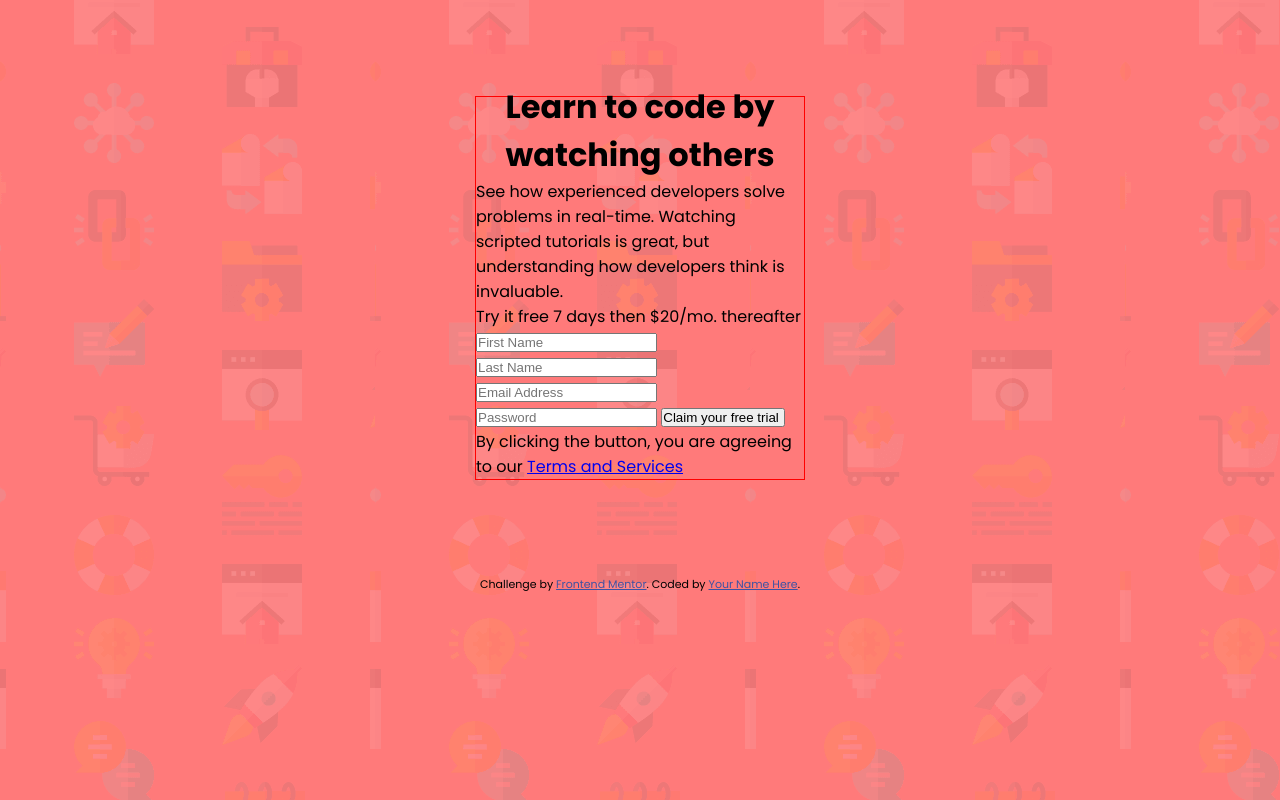
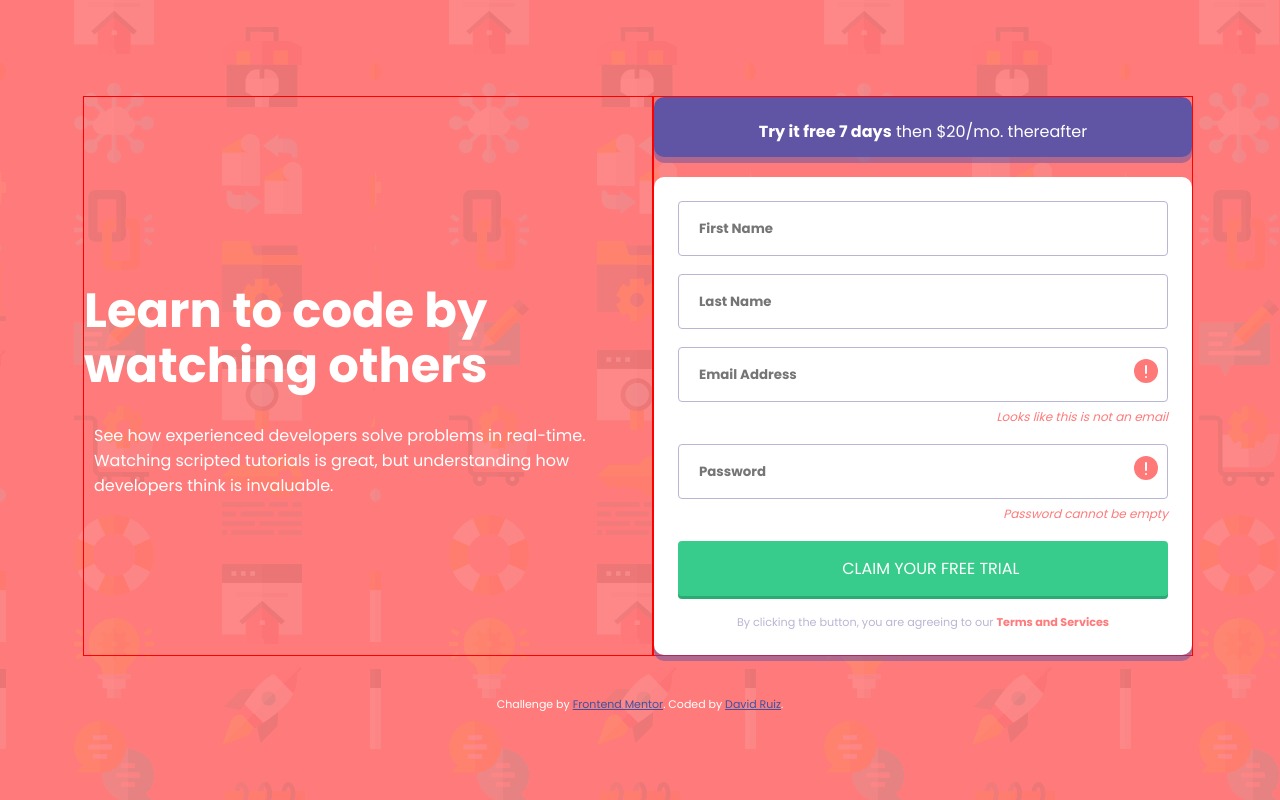
Before and after one commit to CodinGitHub/Challenge-12-intro-component-with-signup-form, a plain HTML site: page index.html in a window 1280 px wide. Drawn offline with Linux system fonts and the light colour scheme.

Commit message:
error handling

```diff
--- a/index.html
+++ b/index.html
@@ -10,28 +10,55 @@
 <body>
 
   <div class="main-container">
+    <section>
       <h1>Learn to code by watching others</h1>
-    <p>See how experienced developers solve problems in real-time. Watching scripted tutorials is great,
+      <p class="description">See how experienced developers solve problems in real-time. Watching scripted tutorials is great,
         but understanding how developers think is invaluable. </p>
-    <div class="offer">Try it free 7 days then $20/mo. thereafter</div>
+    </section>
+
+    <section>
+      <div class="offer"><span>Try it free 7 days</span> then $20/mo. thereafter</div>
       <div class="form-container">
         <form action="">
-        <input id="first-name" type="text" placeholder="First Name">
-        <input id="last-name" type="text" placeholder="Last Name">
-        <input id="email-address" type="email" placeholder="Email Address">
+
+          <div class="firstName-container">
+            <input id="firstName" type="text" placeholder="First Name">
+            <!-- <img class="icon-error" src="./images/icon-error.svg" alt="">
+            <p class="error">First Name cannot be empty</p> -->
+          </div>
+
+          <div class="lastName-container">
+            <input id="lastName" type="text" placeholder="Last Name">
+            <!-- <img class="icon-error" src="./images/icon-error.svg" alt="">
+            <p class="error">Last Name cannot be empty</p> -->
+          </div>
+
+          <div class="email-container">
+            <input id="emailAddress" type="email" placeholder="Email Address">
+            <img class="icon-error" src="./images/icon-error.svg" alt="">
+            <p class="error">Looks like this is not an email</p>
+          </div>
+
+          <div class="pass-container">
             <input id="password" type="password" placeholder="Password">
-        <input type="button" value="Claim your free trial ">
+            <img class="icon-error" src="./images/icon-error.svg" alt="">
+            <p class="error">Password cannot be empty</p>
+          </div>
+
+          <input id="button" type="submit" value="Claim your free trial ">
+
         </form>
-
-      <p>By clicking the button, you are agreeing to our <a href="#">Terms and Services</a></p>
+        <p class="terms">By clicking the button, you are agreeing to our <a href="#">Terms and Services</a></p>
       </div>
+    </section>
   </div>
 
   <footer>
     <p class="attribution">
       Challenge by <a href="https://www.frontendmentor.io?ref=challenge" target="_blank">Frontend Mentor</a>.
-      Coded by <a href="#">Your Name Here</a>.
+      Coded by <a href="https://www.youtube.com/CodingTube" target="_blank">David Ruiz</a>.
     </p>
   </footer>
+  <script src="./main.js"></script>
 </body>
 </html>
--- /dev/null
+++ b/main.js
@@ -0,0 +1,48 @@
+const firstNameElement = document.getElementById('firstName');
+const lastNameElement = document.getElementById('lastName');
+const emailElement = document.getElementById('emailAddress');
+const passElement = document.getElementById('password');
+
+const firstNameContainer = document.querySelector('.firstName-container');
+const lastNameContainer = document.querySelector('.lastName-container');
+const emailContainer = document.getElementsByClassName('email-container');
+const passNameContainer = document.getElementsByClassName('pass-container');
+
+console.log(firstNameContainer)
+
+button.addEventListener('click', (event)=>{
+    event.preventDefault();
+    validateEmpty(firstNameElement.value, firstNameElement, firstNameContainer, 'First Name');
+    validateEmpty(lastNameElement.value, lastNameElement, lastNameContainer, 'Last Name');
+    validateEmail(emailElement.value, emailElement);
+    validatePassword(passElement.value, passElement);
+});
+
+function validateEmpty(value, div, container, nameInput){
+    if (value.length == 0){
+        div.style.border = ' 1px solid red'
+        container.innerHTML += '';
+        container.innerHTML += `<img class="icon-error" src="./images/icon-error.svg" alt="">
+                      <p class="error">${nameInput} cannot be empty</p>`
+    }else{
+        div.style.border = ' 1px solid hsl(246, 25%, 77%)'
+    }
+}
+
+function validateEmail(email, div){
+    let regExp = /[a-z0-9!#$%&'*+/=?^_`{|}~-]+(?:\.[a-z0-9!#$%&'*+/=?^_`{|}~-]+)*@(?:[a-z0-9](?:[a-z0-9-]*[a-z0-9])?\.)+[a-z0-9](?:[a-z0-9-]*[a-z0-9])?/g;
+    if(regExp.test(email)){
+        div.style.border = ' 1px solid hsl(246, 25%, 77%)'
+    }else{
+        div.style.border = ' 1px solid red'
+    }
+}
+
+function validatePassword(pass, div){
+    let regExp = /((?=.*\d)(?=.*[a-z])(?=.*[A-Z])(?=.*[\W]).{8,64})/g;
+    if(regExp.test(pass)){
+        div.style.border = ' 1px solid hsl(246, 25%, 77%)'
+    }else{
+        div.style.border = ' 1px solid red'
+    }
+}
--- a/styles.css
+++ b/styles.css
@@ -7,29 +7,142 @@
 :root{
     --Red: hsl(0, 100%, 74%) ;
     --Green: hsl(154, 59%, 51%);
+    --Green-Shadow: hsl(154, 59%, 42%);
     --Blue: hsl(248, 32%, 49%);
+    --Blue-Shadow: hsla(248, 32%, 49%, 0.50);
     --Dark-Blue: hsl(249, 10%, 26%);
     --Grayish-Blue: hsl(246, 25%, 77%);
+    --White: #fff;
 }
 body{
     font-family: 'Poppins', sans-serif;
+    color: var(--White);
     background-color: var(--Red);
     background-image: url(./images/bg-intro-mobile.png);
 }
 .main-container{
-    margin: 96px auto;
-    border: 1px solid red;
+    margin: 96px auto 40px;
     width: 330px;
 }
 h1{
-    /* border: 1px solid black; */
-    margin-top: -14px;
+    width: 235px;
+    margin: -14px auto 16px;
+    font-size: 1.7em;
+    line-height: 38px;
+}
+.description{
     text-align: center;
+    margin: 0 10px 68px;
+}
+.offer{
+    background-color: var(--Blue);
+    width: 330px;
+    height: 90px;
+    padding: 22px 75px;
+    text-align: center;
+    border-radius: 10px;
+    font-weight: 400;
+    box-shadow: 0 6px 0 var(--Blue-Shadow);
+    margin-bottom: 20px;
+}
+.offer span{
+    font-weight: 700;
+}
+.form-container{
+    background-color: var(--White);
+    border-radius: 10px;
+    padding: 24px;
+    box-shadow: 0 6px 0 var(--Blue-Shadow);
+}
+input{
+    width: 100%;
+    height: 55px;
+    margin-bottom: 18px;
+    border-radius: 4px;
+    border: 1px solid var(--Grayish-Blue);
+    padding-left: 20px;
+    font-weight: 700;
+    font-family: 'Poppins', sans-serif;
+    outline: none;
+}
+input[type="submit"]{
+    background-color: var(--Green);
+    color: var(--White);
+    text-transform: uppercase;
+    font-size: 1em;
+    font-weight: 400;
+    border: none;
+    box-shadow: 0 3px 0 var(--Green-Shadow);
+}
+input[type="submit"]:hover{
+    cursor: pointer;
+}
+
+.error{
+    color: var(--Red);
+    font-style: italic;
+    margin: -12px 0 18px;
+    text-align: right;
+    font-size: 12px;
+}
+.firstName-container,
+.lastName-container,
+.email-container,
+.pass-container{
+    position: relative;
+}
+.icon-error{
+    position: absolute;
+    right: 10px;
+    top: 12px;
+}
+.terms{
+    color: var(--Grayish-Blue);
+    font-size: 0.70em;
+    margin: 0 14px;
+    text-align: center;
+}
+.terms a{
+    text-decoration: none;
+    color: var(--Red);
+    font-weight: 700;
 }
 .attribution {
     font-size: 11px;
     text-align: center;
+    margin-bottom: 30px;
 }
 .attribution a {
     color: hsl(228, 45%, 44%);
 }
+/*----------------------Desktop---------------------------*/
+@media (min-width:1120px){
+    .main-container{
+        display: flex;
+        width: 1114px;
+    }
+    section{
+        border: 1px solid red;
+    }
+    section:nth-child(1){
+        padding-top: 200px;
+        width: 570px;
+    }
+    section:nth-child(2){
+        width: 540px;
+    }
+    h1{
+        margin-left: 0;
+        font-size: 3em;
+        width: 414px;
+        line-height: 55px;
+        margin-bottom: 30px;
+    }
+    .description{
+        text-align: left;
+    }
+    .offer{
+        width: 100%;
+        height: 60px;
+    }
+}
```
Lines whose indentation alone changed are shown as unchanged.
